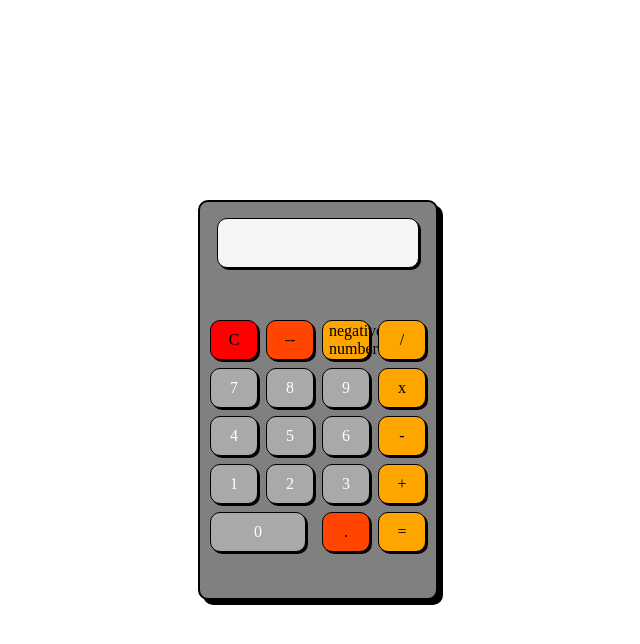
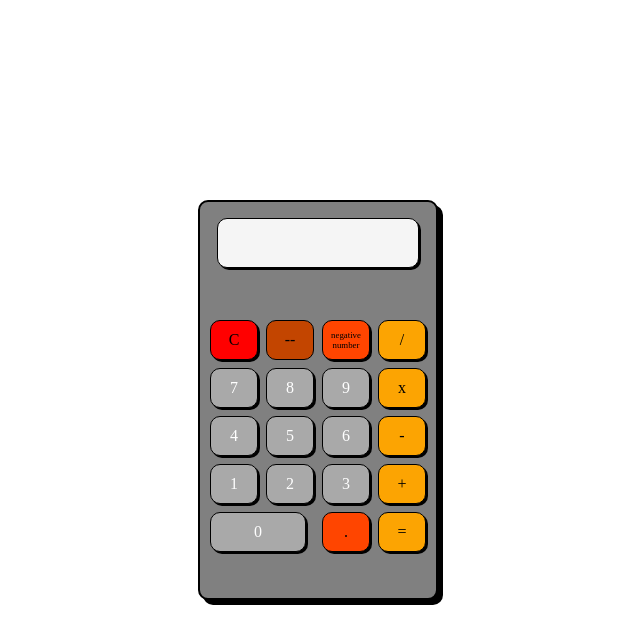
Before and after one commit to Bast331/Calculator, a plain HTML site: page index.html in a window 1280 px wide. Both pictures are taken after a click on the button "--". Shown: the whole page, without its empty margins (322-962 px from the left). Drawn offline with Linux system fonts and the light colour scheme.

Commit message:
changed the style of focus of the buttons

```diff
--- a/styles.css
+++ b/styles.css
@@ -65,9 +65,7 @@
     box-shadow: 2px 2px black ;
 }
 
-.buttn:hover {
 
-}
 
 .button_bigger {
     height: 2.5rem;
@@ -83,18 +81,43 @@
 }
 
 .button_Number {
-    background-color: darkgray;
+    background-color: rgb(169, 169, 169);
     color: white;
 }
 
+.button_Number:focus {
+    background-color: rgb(109, 109, 109);
+    box-shadow: none;
+    /* border: 2px solid black; */
+}
+
 .button_Tool {
-    background-color: orange;
+    background-color: rgb(252, 164, 2);
+}
+
+.button_Tool:focus {
+    box-shadow: none;
+    background-color: rgb(192, 104, 2);
 }
 
 .button_Clear {
-    background-color: red;
+    background-color: rgb(255, 0, 0);
 }
 
-.button_Back, .button_point, .button_Plus-minus {
-    background-color: orangered;
+.button_Clear:focus {
+    background-color: rgb(195, 0, 0);
+    box-shadow: none;
 }
+
+.button_Back, .button_point, .button_toMinus{
+    background-color: rgb(255, 69, 0);
+}
+
+.button_Back:focus, .button_point:focus, .button_toMinus:focus {
+    background-color: rgb(195, 69, 0);
+    box-shadow: none;
+}
+
+.button_toMinus {
+    font-size: 0.55rem;
+}
```
